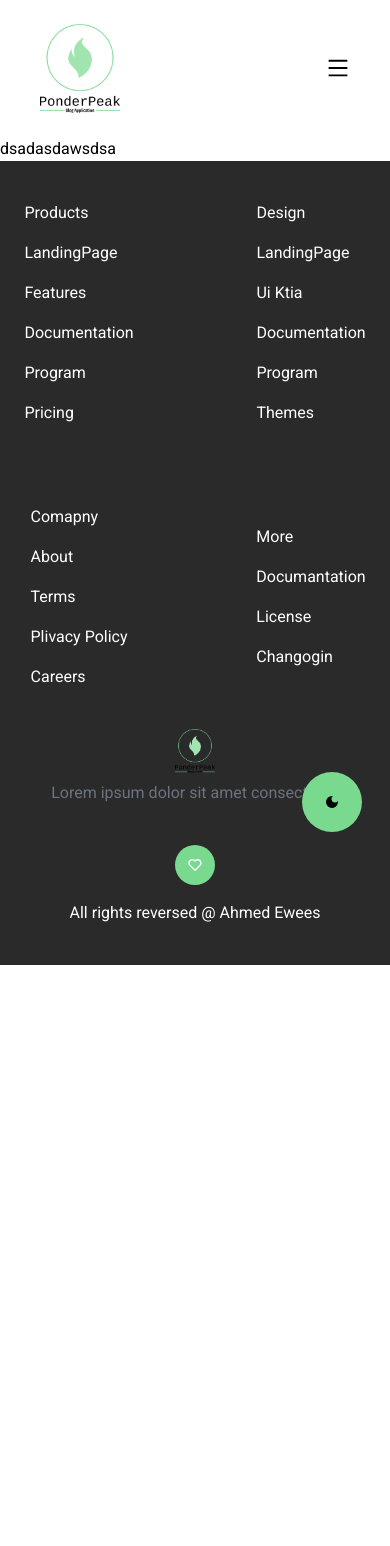
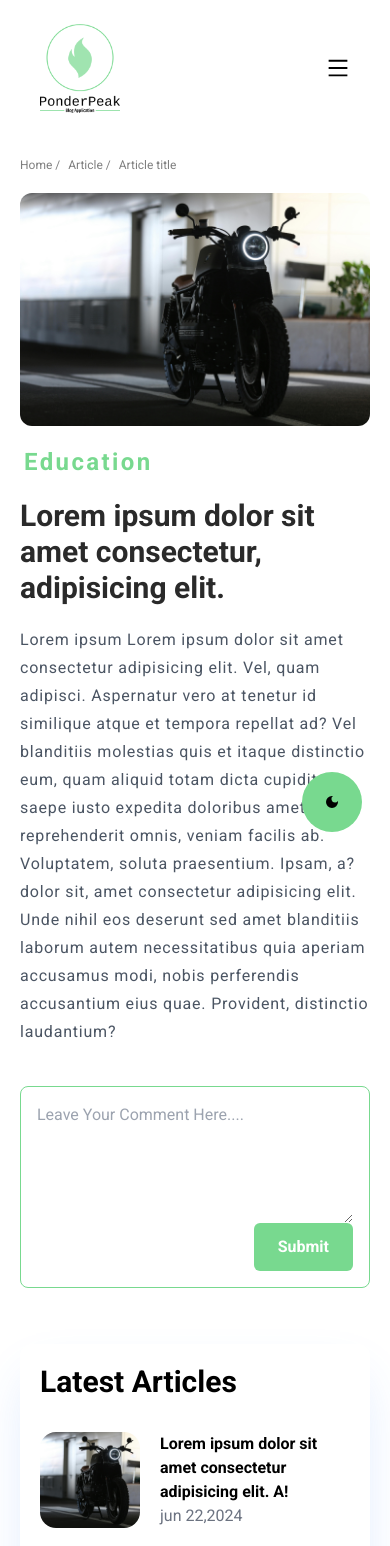
Before and after one commit to AhmedEweesKorany/Ponder_Peak, a React (Vite) app: page /article/22 in a window 390 px wide. Shown: the top 1546 px of the page. Before the commit the page ends 965 px from the top, so only its background shows below. Built offline with nearby package versions, Linux system fonts and the light colour scheme.

Commit message:
Create Articles Page and add comment section to it(not responsive yet)

```diff
--- a/src/components/ArticleCard/ArticleCard.jsx
+++ b/src/components/ArticleCard/ArticleCard.jsx
@@ -15,7 +15,7 @@ const ArticleCard = ({ className,to }) => {
 
   return (
     <div
-      className={`${className} rounded-xl overflow-hidden shadow-2xl shadow-blue-500/20`}
+      className={`${className} rounded-xl overflow-hidden shadow-2xl shadow-blue-500/20 dark:shadow-primary/20`}
     >
 <Link to={to}>
 <img
--- /dev/null
+++ b/src/components/BreadCrumbs/BreadCrumb.jsx
@@ -0,0 +1,12 @@
+import React from 'react'
+import { Link } from 'react-router-dom'
+
+const BreadCrumb = ({data}) => {
+  return (
+    <div className='flex items-center  gap-2'>
+        {data.map((item,i)=> <div className='text-black opacity-50 text-xs dark:text-white dark:opacity-100' key={i}><Link key={i}  to={`${item.link}`}>{item.title}</Link> {data.length  - i == 1 ? "":"/"} </div>)}
+    </div>
+  )
+}
+
+export default BreadCrumb
--- /dev/null
+++ b/src/components/Comments/CommentContainer.jsx
@@ -0,0 +1,10 @@
+import React from 'react'
+import CommentForm from './CommentForm'
+
+export default function CommentContainer({className}) {
+  return (
+    <div className={`${className}`}>
+        <CommentForm/>
+    </div>
+  )
+}
--- /dev/null
+++ b/src/components/Comments/CommentForm.jsx
@@ -0,0 +1,27 @@
+import React, { useState } from "react";
+
+function CommentForm() {
+  const submitHandler = (e) => {
+    e.preventDefault();
+    console.log("Form submitted");
+  };
+
+  const [comment,setComment] = useState("")
+
+  return (
+    <form
+      action="
+    "
+      onSubmit={submitHandler}
+    >
+      <div className="flex flex-col items-end border border-primary rounded-lg p-4 mt-10">
+        <textarea  rows="5" className="w-full focus:outline-none" value={comment} onChange={e=>setComment(e.target.value)} placeholder="Leave Your Comment Here...."></textarea>
+        <button type="submit" className="bg-primary text-white px-6 py-3 rounded-md font-semibold">
+          Submit
+        </button>
+      </div>
+    </form>
+  );
+}
+
+export default CommentForm;
--- a/src/components/Footer/Footer.jsx
+++ b/src/components/Footer/Footer.jsx
@@ -4,7 +4,8 @@ import { BiHeart } from 'react-icons/bi';
 
 const Footer = () => {
   return (
- <section className='bg-semiblack py-10 dark:bg-transparent'>
+ <section className='bg-semiblack py-10 dark:bg-transparent relative'>
+  <div className='absolute hidden dark:block w-full top-0 h-[1px] bg-gray-400 '></div>
      <div className=" text-white  container  flex flex-col sm:flex-row justify-between items-center">
 
 <div className="grid grid-cols-2 place-items-center sm:place-items-start  lg:grid-cols-4 lg:w-full  gap-20 sm:order-last w-96 ">
--- a/src/pages/ArticlePage/ArticaleDetailPage.jsx
+++ b/src/pages/ArticlePage/ArticaleDetailPage.jsx
@@ -1,12 +1,87 @@
-import React from 'react'
-import MainLayout from '../../components/MainLayout/MainLayout'
+import React from "react";
+import MainLayout from "../../components/MainLayout/MainLayout";
+import BreadCrumb from "../../components/BreadCrumbs/BreadCrumb";
+import { images } from "../../constants";
+import { Link } from "react-router-dom";
+import CommentForm from "../../components/Comments/CommentForm";
+import CommentContainer from "../../components/Comments/CommentContainer";
 
+const BreadCrumbData = [{
+  link:"/",
+  title:"Home"
+},{
+  title:"Article",
+  link:"/Article"
+},{
+  title:"Article title",
+  link:"/Article/1"
+}]
+
+const latestArticles = [{
+  img:images.post1,
+  title:"  Lorem ipsum dolor sit amet consectetur adipisicing elit. A!",
+  data:"jun 22,2024"
+},{
+  img:images.post1,
+  title:"  Lorem ipsum dolor sit amet consectetur adipisicing elit. A!",
+  data:"jun 22,2024"
+},{
+  img:images.post1,
+  title:"  Lorem ipsum dolor sit amet consectetur adipisicing elit. A!",
+  data:"jun 22,2024"
+},{
+  img:images.post1,
+  title:"  Lorem ipsum dolor sit amet consectetur adipisicing elit. A!",
+  data:"jun 22,2024"
+},{
+  img:images.post1,
+  title:"  Lorem ipsum dolor sit amet consectetur adipisicing elit. A!",
+  data:"jun 22,2024"
+},]
+
+const tags = ["medical","lifestyle","sport","music","cluture","food","Education"]
 const ArticaleDetailPage = () => {
   return (
     <MainLayout>
-        <h1>dsadasdawsdsa</h1>
+      <section className="mb-5 container mx-auto max-w-5xl px-5 lg:max-w-none  flex flex-col lg:px-28 py-5  lg:flex-row lg:gap-10 lg:justify-between lg:items-start   ">
+        <div>
+        <article className="flex-1">
+          <BreadCrumb data={BreadCrumbData}/>
+        </article>
+        <img src={images.post1} className="rounded-xl w-full my-5" alt="Atricle image " />
+        <Link to={"/Article?category=selectedCategory"} className=" text-primary text-2xl px-1 hover:underline w-fit font-bold leading-8 tracking-widest">Education</Link>
+        <h1 className=" dark:text-white text-semiblack text-3xl font-bold my-5">Lorem ipsum dolor sit amet consectetur, adipisicing elit.</h1>
+        <p className="text-gray-600 dark:text-gray-400 tracking-wider leading-7">Lorem ipsum Lorem ipsum dolor sit amet consectetur adipisicing elit. Vel, quam adipisci. Aspernatur vero at tenetur id similique atque et tempora repellat ad? Vel blanditiis molestias quis et itaque distinctio eum, quam aliquid totam dicta cupiditate saepe iusto expedita doloribus amet, reprehenderit omnis, veniam facilis ab. Voluptatem, soluta praesentium. Ipsam, a? dolor sit, amet consectetur adipisicing elit. Unde nihil eos deserunt sed amet blanditiis laborum autem necessitatibus quia aperiam accusamus modi, nobis perferendis accusantium eius quae. Provident, distinctio laudantium?</p>
+
+        </div>
+
+{/* leave a comment  */}
+
+        <CommentContainer/>
+
+ {/* latest articles  */}
+        <div className=" py-5 flex flex-col gap-8 px-5 mt-14 lg:mt-0 shadow-2xl shadow-blue-500/20 rounded-xl dark:shadow-primary/20">
+          <h1 className="text-3xl font-bold ">Latest Articles </h1>
+          <div className="flex flex-row gap-5 flex-wrap ">
+            {latestArticles.map((article,i)=> <div key={i} className="flex  gap-3 md:w-[300px] lg:w-[400px]">
+              <img src={article.img} alt="" width={100} className="rounded-2xl object-cover" />
+              <div className="px-2 ">
+                <h1 className=" font-bold">{article.title}</h1>
+                <p className="text-gray-500 ">{article.data}</p>
+              </div>
+            </div>)}
+          </div>
+          <div className="flex flex-wrap flex-col gap-5 py-5 capitalize">
+            <h1 className="text-3xl font-bold  ">tags</h1>
+            <div className="flex gap-4 flex-wrap ">
+            {tags.map((tag,i)=><button key={i} className="p-4 bg-primary capitalize rounded-lg cursor-pointer text-center w-fit text-white">{tag}</button>)}
+
+            </div>
+          </div>
+        </div>
+        </section>{" "}
     </MainLayout>
-  )
-}
+  );
+};
 
-export default ArticaleDetailPage
+export default ArticaleDetailPage;
```
